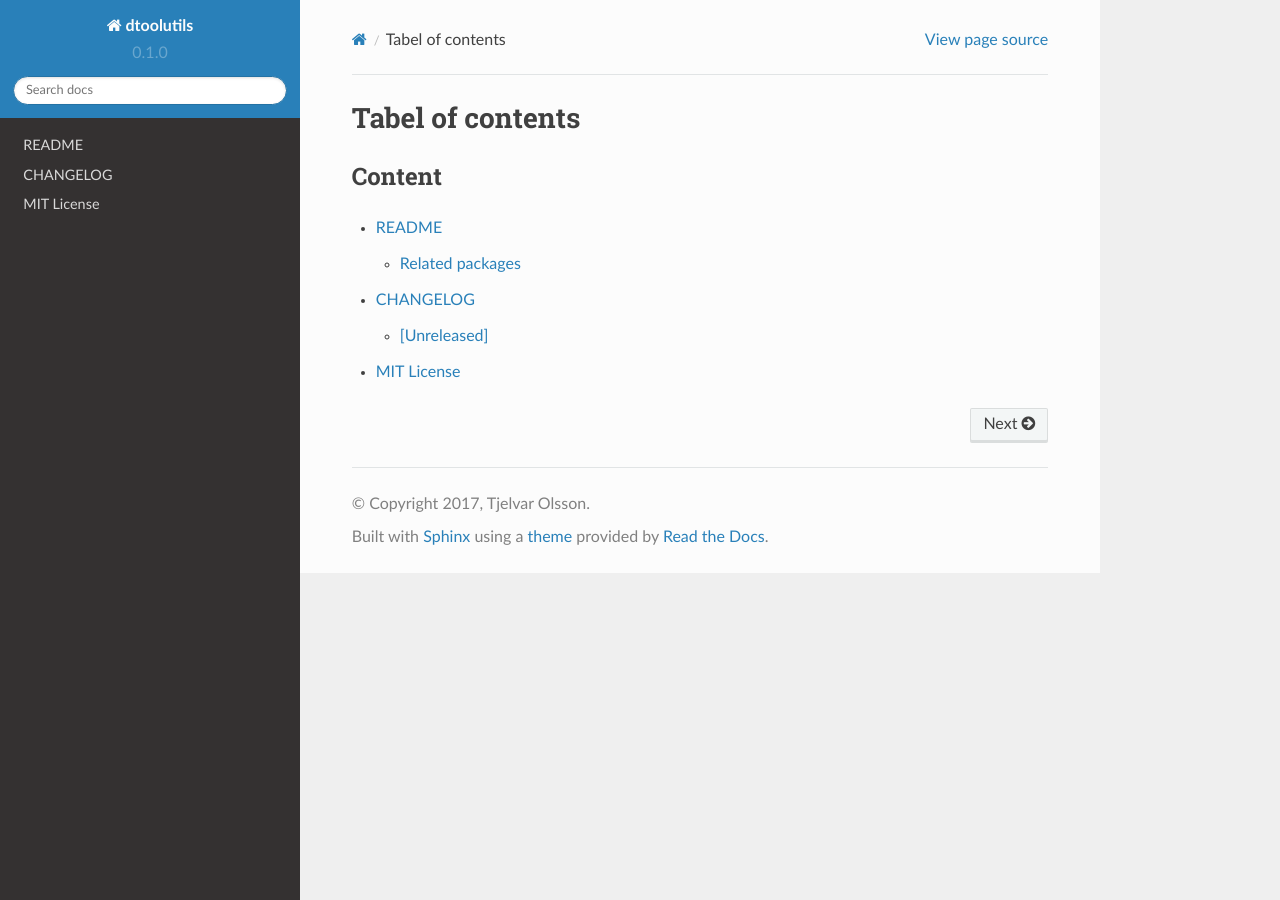
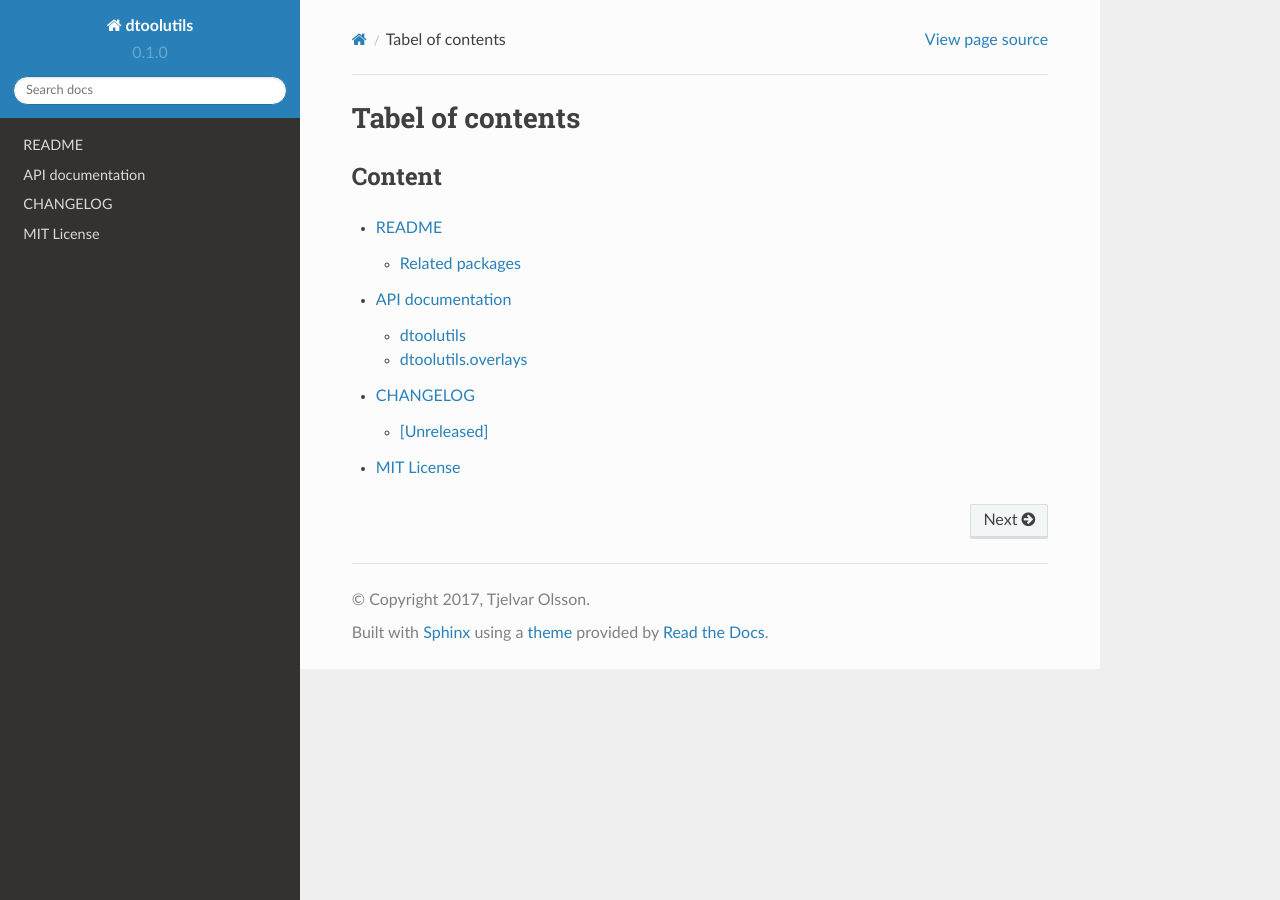
Before and after one commit to JIC-CSB/dtoolutils, a Sphinx documentation site: the page built from docs/source/index.rst, in a window 1280 px wide. Built offline with Sphinx 7.4.7 and the Read the Docs theme 2.0.0, drawn with Linux system fonts in a browser that asks for light colours.

Commit message:
Add api documentation

```diff
--- /dev/null
+++ b/docs/source/api.rst
@@ -0,0 +1,8 @@
+API documentation
+=================
+
+.. toctree::
+   :maxdepth: 2
+
+   api/dtoolutils
+   api/overlays
--- /dev/null
+++ b/docs/source/api/dtoolutils.rst
@@ -0,0 +1,5 @@
+dtoolutils
+==========
+
+.. automodule:: dtoolutils
+   :members:
--- /dev/null
+++ b/docs/source/api/overlays.rst
@@ -0,0 +1,5 @@
+dtoolutils.overlays
+===================
+
+.. automodule:: dtoolutils.overlays
+   :members:
--- a/docs/source/conf.py
+++ b/docs/source/conf.py
@@ -30,6 +30,7 @@ import os
 extensions = [
     'sphinx.ext.autodoc',
     'sphinx.ext.doctest',
+    'sphinx.ext.intersphinx',
     'sphinx.ext.viewcode']
 
 # Add any paths that contain templates here, relative to this directory.
@@ -164,3 +165,9 @@ texinfo_documents = [
      author, repo_name, u'Utilities for working with dtoolcore',
      'Miscellaneous'),
 ]
+
+# Example configuration for intersphinx: refer to the Python standard library.
+intersphinx_mapping = {
+    'dtoolcore':
+    ('http://dtoolcore.readthedocs.io/en/latest/', None)
+    }
--- a/docs/source/index.rst
+++ b/docs/source/index.rst
@@ -8,5 +8,6 @@ Content
    :maxdepth: 2
 
    README
+   api
    CHANGELOG
    LICENSE
```
Also changed, not shown: 2 other files.
